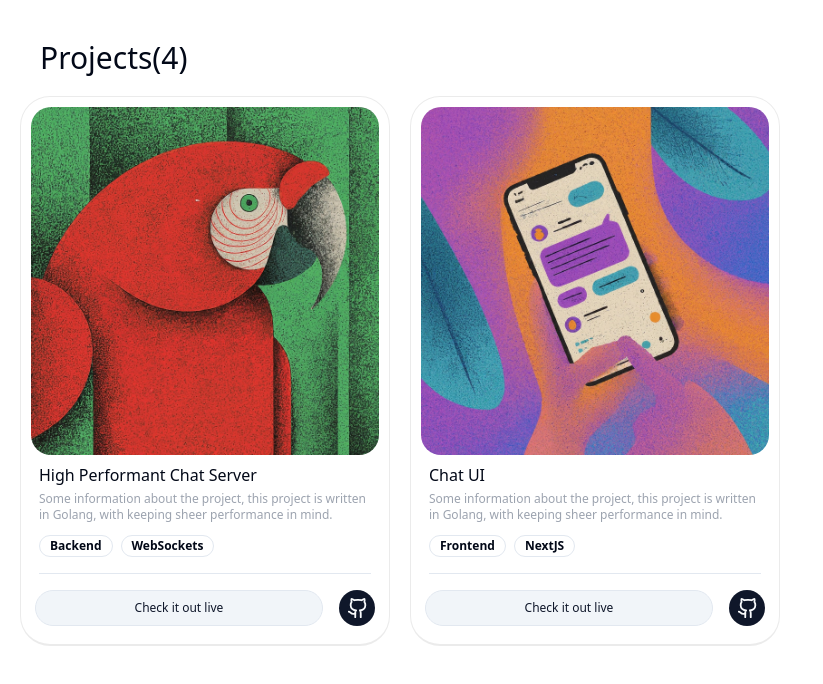
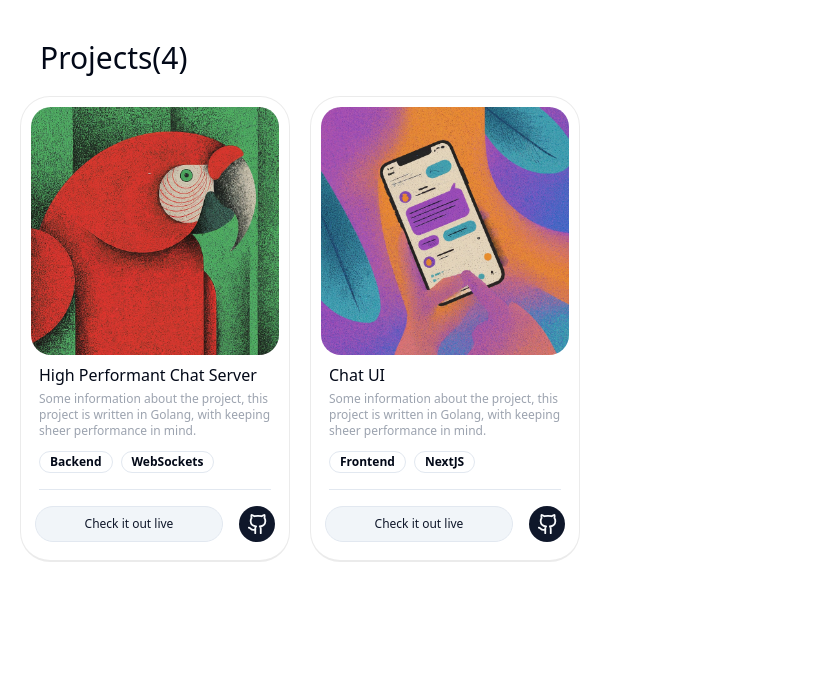
Before and after one commit to ms4n/sanjaym.in, a Next.js app: page / in a window 1280 px wide. Shown: the top 684 px of the page, without its empty margins (0-823 px from the left). Built offline with nearby package versions, Linux system fonts and the light colour scheme.

Commit message:
decreased card width and img size

```diff
--- a/components/card.tsx
+++ b/components/card.tsx
@@ -19,7 +19,7 @@ const Card: React.FC<CardProps> = ({
 }) => {
   const cardStyles: React.CSSProperties = {
     borderRadius: "30px",
-    width: "370px",
+    width: "270px",
     height: "auto",
     overflow: "hidden",
   };
@@ -38,8 +38,8 @@ const Card: React.FC<CardProps> = ({
         <Image
           src={src} // Use src prop for image source
           alt="project illustration"
-          width={350}
-          height={350}
+          width={250}
+          height={250}
           className=""
           style={imageStyles}
         />
```
